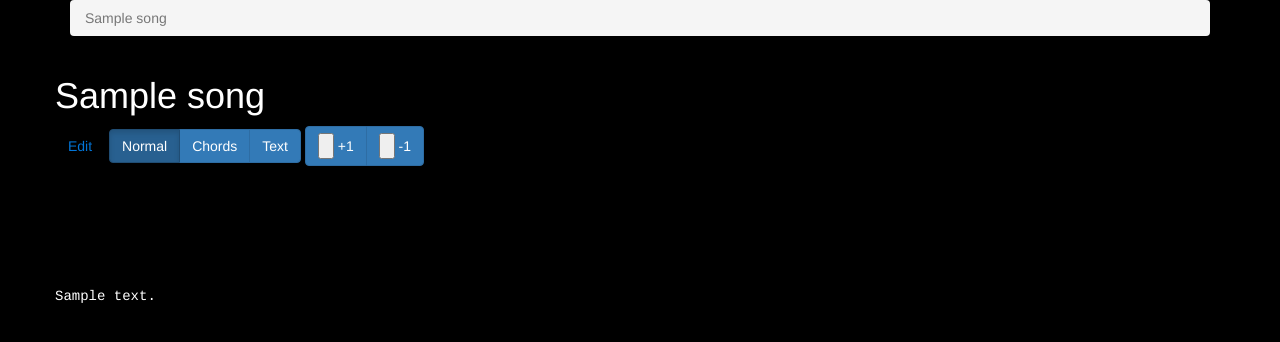
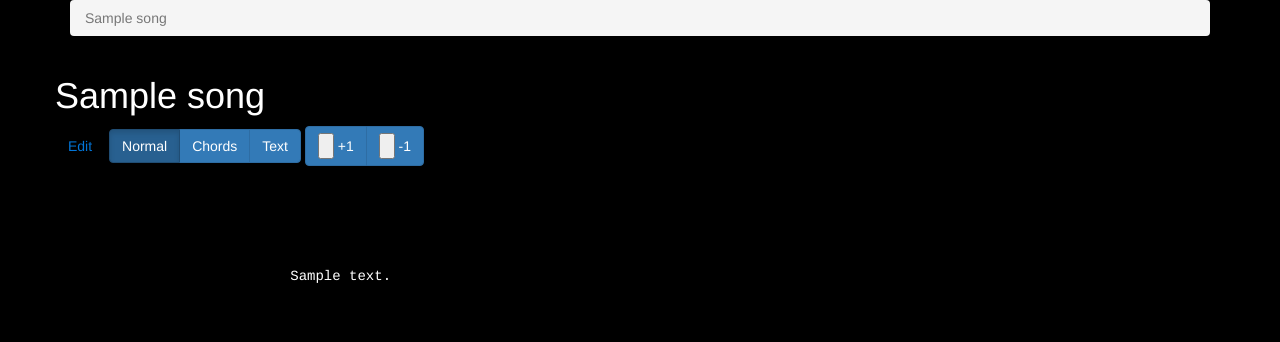
Before and after one commit to stoyanovd/yurasic, a Django app: page /songs/1/ in a window 1280 px wide. Shown: the top 342 px of the page. Run offline with Django 3.2, Linux system fonts and the light colour scheme; tables that the repository leaves empty hold one stand-in row (values such as "Sample post"); some libraries are stand-ins or nearby versions.

Commit message:
Center text

```diff
--- a/songsapp/templates/songsapp/song_realizations.html
+++ b/songsapp/templates/songsapp/song_realizations.html
@@ -69,7 +69,7 @@
                             {#                        {{ r.create_date }}#}
                             <br/>
                             {# Attention: about leading spaces - either use such div around or set fromatter off and no-indent #}
-                            <div>{{ r.content|turn_tabs_to_spaces|linebreaksbr|chordify|add_spans_to_text|color_song_keywords }}</div>
+                            <div style="display: inline-block">{{ r.content|turn_tabs_to_spaces|linebreaksbr|chordify|add_spans_to_text|color_song_keywords }}</div>
 
                             <script>initializeTogglerChordsText();</script>
                         </div>
```
